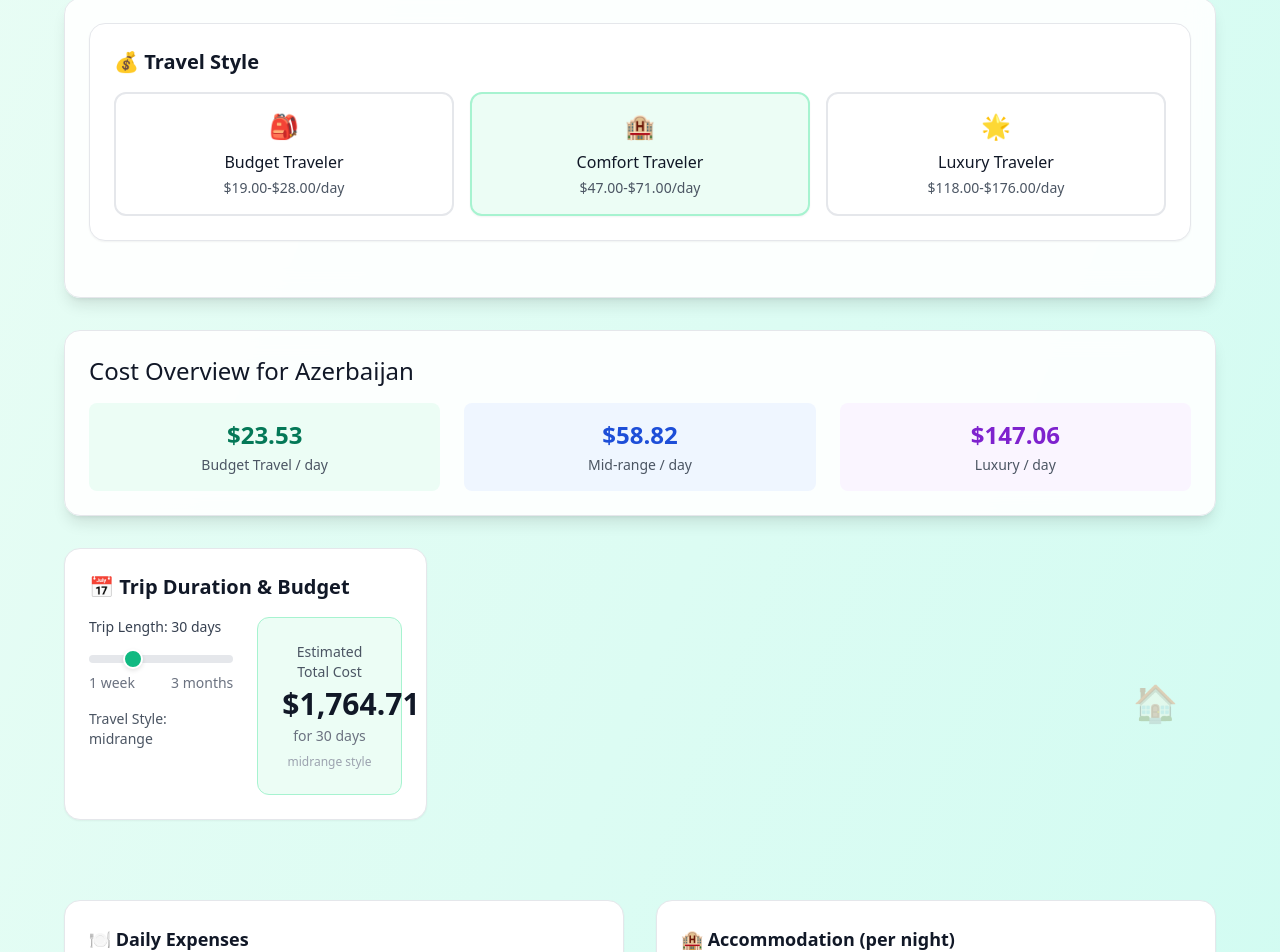
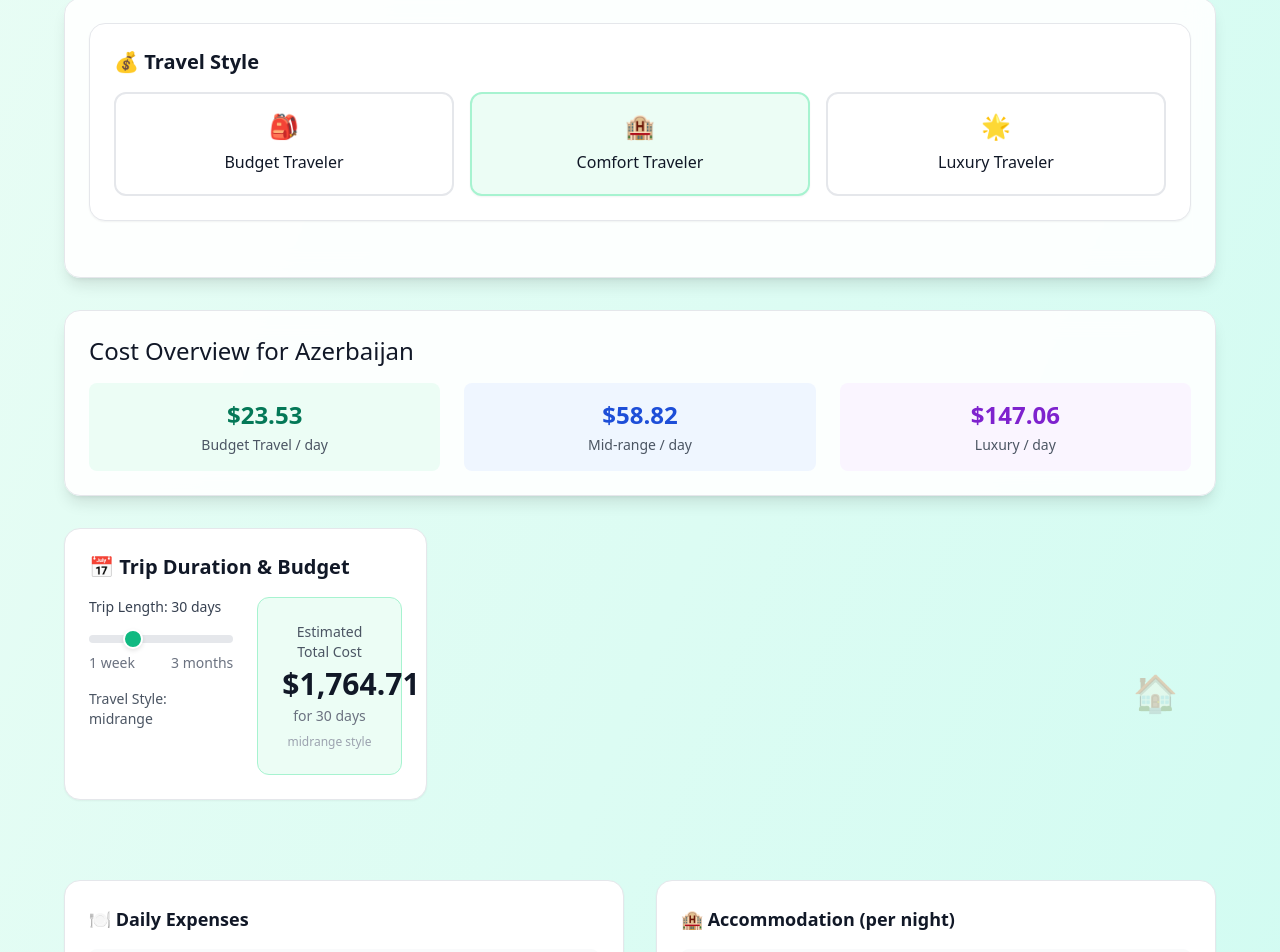
Before and after one commit to wgrea/Travel-Planner, a SvelteKit app: page /living-costs in a window 1280 px wide. Shown: the part 890-1842 px from the top of the page. Built offline with nearby package versions, Linux system fonts and the light colour scheme.

Commit message:
Add files via upload

```diff
--- a/src/routes/living-costs/+page.svelte
+++ b/src/routes/living-costs/+page.svelte
@@ -205,6 +205,26 @@
     }
   }
 
+  // Add these reactive conversions (replace any existing ones)
+  $: convertedDailyLiving = currentLivingCostData ? {
+    budget: convertCurrency(currentLivingCostData.baseCosts.dailyLiving.budget, currentLivingCostData.currency, selectedCurrency),
+    midrange: convertCurrency(currentLivingCostData.baseCosts.dailyLiving.midrange, currentLivingCostData.currency, selectedCurrency),
+    luxury: convertCurrency(currentLivingCostData.baseCosts.dailyLiving.luxury, currentLivingCostData.currency, selectedCurrency)
+  } : null;
+
+  $: convertedFood = currentLivingCostData ? {
+    streetFood: convertCurrency(currentLivingCostData.baseCosts.food.streetFood, currentLivingCostData.currency, selectedCurrency),
+    restaurantMeal: convertCurrency(currentLivingCostData.baseCosts.food.restaurantMeal, currentLivingCostData.currency, selectedCurrency),
+    groceryWeekly: convertCurrency(currentLivingCostData.baseCosts.food.groceryWeekly, currentLivingCostData.currency, selectedCurrency)
+  } : null;
+
+  $: convertedTransport = currentLivingCostData ? {
+    localBus: convertCurrency(currentLivingCostData.baseCosts.transportation.localBus, currentLivingCostData.currency, selectedCurrency),
+    taxi: convertCurrency(currentLivingCostData.baseCosts.transportation.taxi, currentLivingCostData.currency, selectedCurrency),
+    intercityBus: convertCurrency(currentLivingCostData.baseCosts.transportation.intercityBus, currentLivingCostData.currency, selectedCurrency),
+    train: convertCurrency(currentLivingCostData.baseCosts.transportation.train, currentLivingCostData.currency, selectedCurrency)
+  } : null;
+
 </script>
 
 <div class="min-h-screen bg-gradient-to-br from-emerald-50 to-teal-100 px-4 py-8 relative overflow-hidden">
@@ -291,6 +311,7 @@
 
       <!-- Travel Style Selector -->
       <div class="mb-8 p-6 bg-white/90 backdrop-blur-md rounded-2xl border border-gray-200 shadow-lg">
+        <!-- In your +page.svelte -->
         <TravelStyleSelector
           {travelStyle}
           {setTravelStyle}
@@ -305,40 +326,19 @@
         <div class="grid grid-cols-1 md:grid-cols-3 gap-6">
           <div class="text-center p-4 bg-emerald-50 rounded-lg">
             <div class="text-2xl font-bold text-emerald-700">
-              {formatCurrency(
-                convertCurrency(
-                  currentLivingCostData.baseCosts.dailyLiving.budget,
-                  currentLivingCostData.currency,
-                  selectedCurrency
-                ),
-                selectedCurrency
-              )}
+              {convertedDailyLiving ? formatCurrency(convertedDailyLiving.budget, selectedCurrency) : 'N/A'}
             </div>
             <div class="text-sm text-gray-600 mt-1">Budget Travel / day</div>
           </div>
           <div class="text-center p-4 bg-blue-50 rounded-lg">
             <div class="text-2xl font-bold text-blue-700">
-              {formatCurrency(
-                convertCurrency(
-                  currentLivingCostData.baseCosts.dailyLiving.midrange,
-                  currentLivingCostData.currency,
-                  selectedCurrency
-                ),
-                selectedCurrency
-              )}
+              {convertedDailyLiving ? formatCurrency(convertedDailyLiving.midrange, selectedCurrency) : 'N/A'}
             </div>
             <div class="text-sm text-gray-600 mt-1">Mid-range / day</div>
           </div>
           <div class="text-center p-4 bg-purple-50 rounded-lg">
             <div class="text-2xl font-bold text-purple-700">
-              {formatCurrency(
-                convertCurrency(
-                  currentLivingCostData.baseCosts.dailyLiving.luxury,
-                  currentLivingCostData.currency,
-                  selectedCurrency
-                ),
-                selectedCurrency
-              )}
+              {convertedDailyLiving ? formatCurrency(convertedDailyLiving.luxury, selectedCurrency) : 'N/A'}
             </div>
             <div class="text-sm text-gray-600 mt-1">Luxury / day</div>
           </div>
--- a/src/routes/living-costs/components/CostBreakdown.svelte
+++ b/src/routes/living-costs/components/CostBreakdown.svelte
@@ -3,11 +3,10 @@
   import type { LivingCostData } from '$lib/types/living-costs';
   import { convertCurrency, formatCurrency } from '$lib/utils/currency';
 
-  export let livingCostData: LivingCostData | undefined;
+  export let livingCostData: any;
   export let selectedCurrency: string = 'USD';
+  export let travelStyle: 'budget' | 'midrange' | 'luxury';
 
-  // Remove travelStyle if not used, or use it to highlight current style
-  export let travelStyle: 'budget' | 'midrange' | 'luxury' = 'midrange';
 </script>
 
 {#if livingCostData}
--- a/src/routes/living-costs/components/TravelStyleSelector.svelte
+++ b/src/routes/living-costs/components/TravelStyleSelector.svelte
@@ -6,7 +6,7 @@
   export let travelStyle: 'budget' | 'midrange' | 'luxury';
   export let setTravelStyle: (style: 'budget' | 'midrange' | 'luxury') => void;
   export let selectedCurrency: string = 'USD';
-  export let livingCostData: LivingCostData | undefined; // Add this prop
+  export let livingCostData: any; // Your LivingCostData type
 
   const travelStyles = [
     {
@@ -28,28 +28,20 @@
 
   // Function to get formatted daily cost
   function getDailyCost(style: 'budget' | 'midrange' | 'luxury'): string {
-    if (!livingCostData) {
-      // Fallback to approximate ranges if no data
-      const fallbackRanges: Record<'budget' | 'midrange' | 'luxury', string> = {
-        budget: '30-50',
-        midrange: '60-100',
-        luxury: '150+'
-      };
-      return `${fallbackRanges[style]}/day`;
+    if (!livingCostData) return 'Check overview for prices';
+
+    const baseCosts = livingCostData.baseCosts.dailyLiving[style];
+
+    // If you have range data in your structure
+    if (typeof baseCosts === 'object' && baseCosts.min && baseCosts.max) {
+      const min = convertCurrency(baseCosts.min, livingCostData.currency, selectedCurrency);
+      const max = convertCurrency(baseCosts.max, livingCostData.currency, selectedCurrency);
+      return `${formatCurrency(min, selectedCurrency)}-${formatCurrency(max, selectedCurrency)}/day`;
     }
 
-    const dailyCost = livingCostData.baseCosts.dailyLiving[style];
-    const convertedCost = convertCurrency(
-      dailyCost,
-      livingCostData.currency,
-      selectedCurrency
-    );
-
-    // Format as range (±20% for visual appeal)
-    const min = Math.round(convertedCost * 0.8);
-    const max = Math.round(convertedCost * 1.2);
-
-    return `${formatCurrency(min, selectedCurrency)}-${formatCurrency(max, selectedCurrency)}/day`;
+    // Single value fallback
+    const convertedCost = convertCurrency(baseCosts, livingCostData.currency, selectedCurrency);
+    return `${formatCurrency(Math.round(convertedCost), selectedCurrency)}/day`;
   }
 </script>
 
@@ -67,7 +59,6 @@
       >
         <div class="text-2xl mb-2">{style.icon}</div>
         <div class="text-gray-900 font-medium mb-1">{style.label}</div>
-        <div class="text-gray-600 text-sm">{getDailyCost(style.value)}</div>
       </button>
     {/each}
   </div>
```
